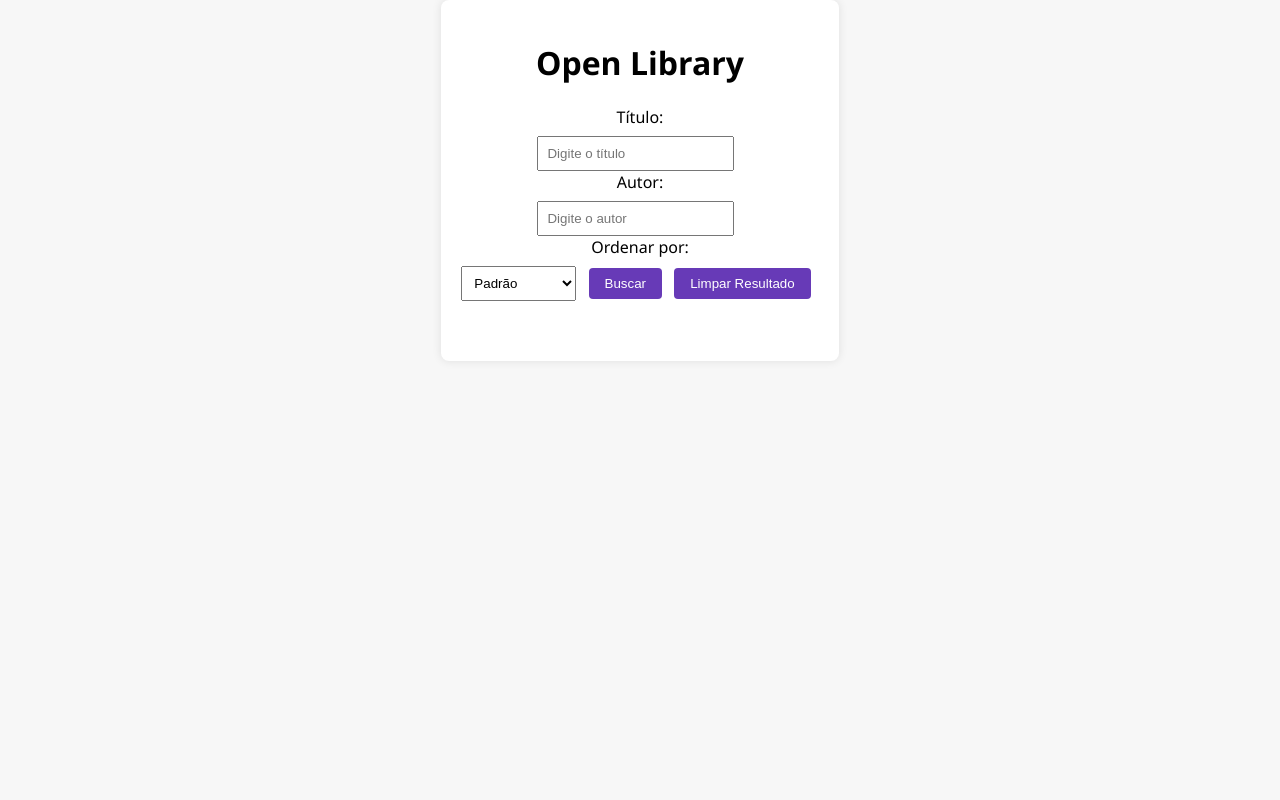
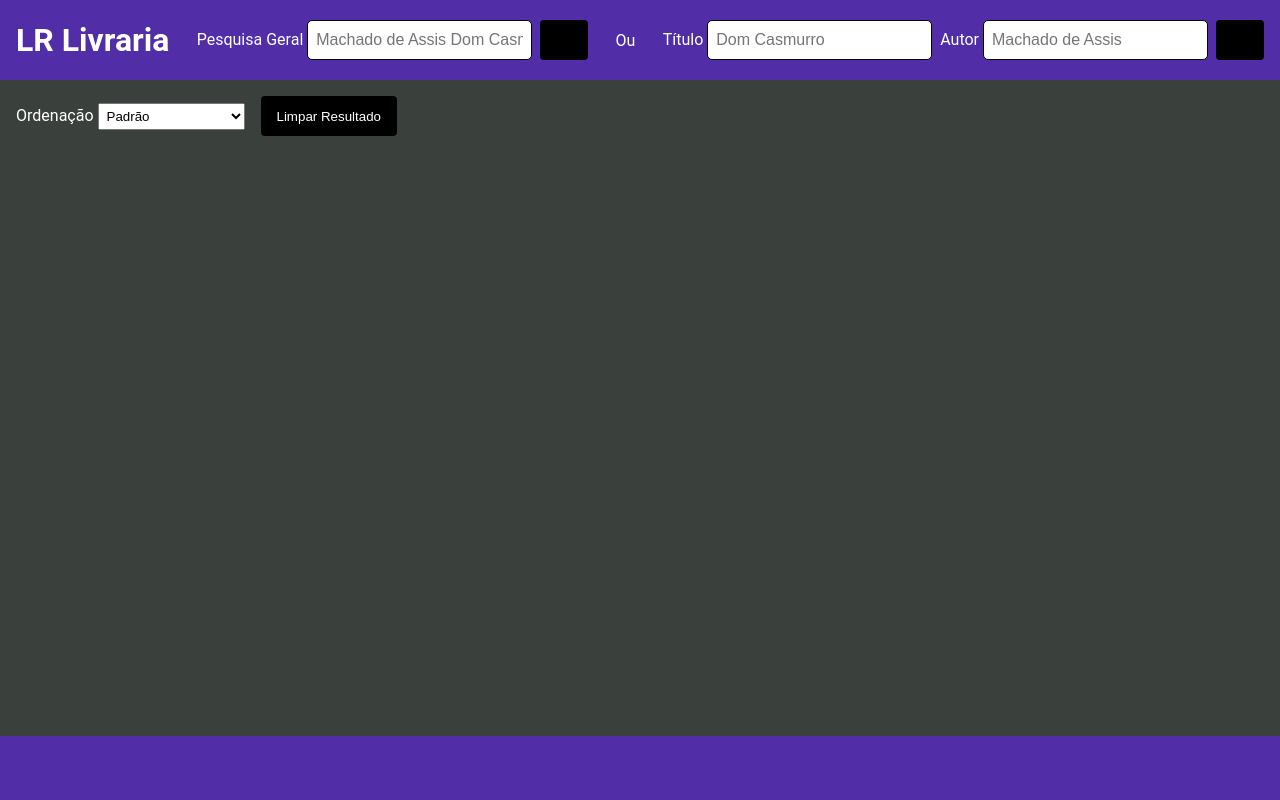
Before and after one commit to RafaelHuszcza/Si2-API, a Flask app: page / in a window 1280 px wide. Run offline with Flask 3, Linux system fonts and the light colour scheme; some libraries are stand-ins or nearby versions.

Commit message:
Quase pronto

```diff
--- a/static/script.js
+++ b/static/script.js
@@ -1,116 +1,175 @@
 const apiUrl = 'https://openlibrary.org/search.json';
-let paginaAtual = 1;
-const livrosPorPagina = 6;
+const booksPerPage = 6;
+
 let data;
-
-function buscarLivrosComFiltros() {
-    const tituloInput = document.getElementById('titulo');
-    const autorInput = document.getElementById('autor');
-    const queryInput = document.getElementById('query');
-
-    const titulo = tituloInput.value.trim();
-    const autor = autorInput.value.trim();
-    const query = queryInput.value.trim();
-
-    const parametros = [];
-
-    if (titulo) {
-        parametros.push(`title=${encodeURIComponent(titulo)}`);
-    }
-
-    if (autor) {
-        parametros.push(`author=${encodeURIComponent(autor)}`);
-    }
+let currentPage = 1;
 
 
-    const ordenacaoSelect = document.getElementById('ordenacao');
-    const ordenacao = ordenacaoSelect.value;
-    if (ordenacao) {
-        parametros.push(`sort=${encodeURIComponent(ordenacao)}`);
+
+
+
+
+function searchBooksWithFilters() {
+    const title = document.getElementById('title')?.value.trim();
+    const author = document.getElementById('author')?.value.trim();
+    const sorting = document.getElementById('sorting')?.value
+    const parameters = [];
+    if (title) {
+        parameters.push(`title=${encodeURIComponent(title)}`);
     }
+    if (author) {
+        parameters.push(`author=${encodeURIComponent(author)}`);
+    }
+    if (sorting) {
+        parameters.push(`sort=${encodeURIComponent(sorting)}`);
+    }
+    const url = `${apiUrl}?${parameters.join('&')}&page=${currentPage}`;
+    fetch(url)
+        .then(response => {
+            if (!response.ok) {
+                throw new Error('Incapaz de recuperar resultados. Por favor, tente novamente.');
+            }
+            return response.json();
+        })
+        .then(resultData => {
+            displayResults(resultData);
+        })
+        .catch(error => {
+            console.error('Request error:', error);
+            alert(error.message);
+        });
+}
 
-    const url = `${apiUrl}?${parametros.join('&')}&page=${paginaAtual}`;
+function reSort() {
+    const title = document.getElementById('title')?.value.trim();
+    const author = document.getElementById('author')?.value.trim();
+    const sorting = document.getElementById('sorting')?.value
+    const query = document.getElementById('query')?.value.trim();
+    const parameters = [];
+    if (title) {
+        parameters.push(`title=${encodeURIComponent(title)}`);
+    }
+    if (author) {
+        parameters.push(`author=${encodeURIComponent(author)}`);
+    }
+    if (query && !author && !title) {
+        parameters.push(`q=${encodeURIComponent(query)}`);
+    }
+    if (sorting) {
+        parameters.push(`sort=${encodeURIComponent(sorting)}`);
+    }
+    if (!sorting && !query && !author && !title) {
+        console.log('no filters');
+    }
+    const url = `${apiUrl}?${parameters.join('&')}&page=${currentPage}`;
 
     fetch(url)
         .then(response => {
             if (!response.ok) {
-                throw new Error('Não foi possível obter os resultados. Tente novamente.');
+                throw new Error('Incapaz de recuperar resultados. Por favor, tente novamente.');
             }
             return response.json();
         })
         .then(resultData => {
             console.log(resultData);
-            data = resultData;
-            exibirResultado(data);
+            displayResults(resultData);
         })
         .catch(error => {
-            console.error('Erro na solicitação:', error);
+            console.error('Request error:', error);
+            alert(error.message);
+        });
+}
+function searchBooks() {
+    const query = document.getElementById('query')?.value.trim();
+    const sorting = document.getElementById('sorting')?.value
+    const parameters = [];
+    if (query) {
+        parameters.push(`q=${encodeURIComponent(query)}`);
+    }
+    if (sorting) {
+        parameters.push(`sort=${encodeURIComponent(sorting)}`);
+    }
+    const url = `${apiUrl}?${parameters.join('&')}&page=${currentPage}`;
+    fetch(url)
+        .then(response => {
+            if (!response.ok) {
+                throw new Error('Incapaz de recuperar resultados. Por favor, tente novamente.');
+            }
+            return response.json();
+        })
+        .then(resultData => {
+            console.log(resultData);
+            displayResults(resultData);
+        })
+        .catch(error => {
+            console.error('Request error:', error);
             alert(error.message);
         });
 }
 
-function exibirResultado(data) {
-    const resultadoDiv = document.getElementById('resultado');
+function displayResults(data) {
+    const resultDiv = document.getElementById('result');
+    const noResults = document.getElementById('noResults');
     const paginationDiv = document.getElementById('pagination');
 
-    resultadoDiv.innerHTML = '';
-    paginationDiv.innerHTML = '';
-
     if (data.docs.length === 0) {
-        resultadoDiv.innerHTML = '<p>Nenhum livro encontrado.</p>';
+        noResults.classList.add("visible");
         return;
     }
+    noResults.classList.remove("visible");
 
-    const startIndex = (paginaAtual - 1) * livrosPorPagina;
-    const endIndex = startIndex + livrosPorPagina;
-    const livrosExibidos = data.docs.slice(startIndex, endIndex);
+    const startIndex = (currentPage - 1) * booksPerPage;
+    const endIndex = startIndex + booksPerPage;
+    const displayedBooks = data.docs.slice(startIndex, endIndex);
+    resultDiv.innerHTML = ``;
+    displayedBooks.forEach(book => {
+        const bookDiv = document.createElement('div');
+        bookDiv.classList.add('book');
 
-    livrosExibidos.forEach(livro => {
-        const livroDiv = document.createElement('div');
-        livroDiv.classList.add('livro');
-
-        const capa = livro.cover_i
-            ? `<img src="https://covers.openlibrary.org/b/id/${livro.cover_i}-M.jpg" alt="${livro.title}">`
-            : '<p class="sem-capa">Capa não disponível</p>';
-
-        const titulo = `<h2>${livro.title}</h2>`;
-        const autor = `<p class="autor">Autor: ${livro.author_name ? livro.author_name.join(', ') : 'N/A'}</p>`;
-
-        livroDiv.innerHTML = `${capa}${titulo}${autor}`;
-        resultadoDiv.appendChild(livroDiv);
+        const cover = book.cover_i
+            ? `<img src="https://covers.openlibrary.org/b/id/${book.cover_i}-M.jpg" alt="${book.title}">`
+            : '<p class="no-cover">Cover not available</p>';
+        const infos = `<div class="book-info">
+        <h3>${book.title}</h3>
+        <p class="author">Author: ${book.author_name ? book.author_name.join(', ') : 'N/A'}</p>
+        </div>
+        `
+        bookDiv.innerHTML = `${cover}${infos}`;
+        resultDiv.appendChild(bookDiv);
     });
 
-    const numPags = Math.ceil(data.numFound / livrosPorPagina);
+    const numPages = Math.ceil(data.numFound / booksPerPage);
 
-    paginationDiv.innerHTML = `<p>Página ${paginaAtual} de ${numPags}</p>`;
+    paginationDiv.innerHTML = `<p>Page ${currentPage} of ${numPages}</p>`;
 
-    if (numPags > 1) {
+    if (numPages > 1) {
         paginationDiv.innerHTML += `
-            <button onclick="irParaPagina(${paginaAtual - 1})" ${paginaAtual === 1 ? 'disabled' : ''}>Anterior</button>
-            <span>
-                Ir para página:
-                <input type="number" id="inputPagina" min="1" max="${numPags}" value="${paginaAtual}" />
-                <button onclick="irParaPagina(document.getElementById('inputPagina').value)">Ir</button>
-            </span>
-            <button onclick="irParaPagina(${paginaAtual + 1})" ${paginaAtual === numPags ? 'disabled' : ''}>Próxima</button>
+            <button class="button" onclick="goToPage(${currentPage - 1})" ${currentPage === 1 ? 'disabled' : ''}>Previous</button>
+            <button class="button" onclick="goToPage(${currentPage + 1})" ${currentPage === numPages ? 'disabled' : ''}>Next</button>
+            <div class="search">
+            Go to page:
+            <input type="number" id="inputPage" min="1" max="${numPages}" value="${currentPage}" />
+            <button class="button" onclick="goToPage(document.getElementById('inputPage').value)">Go</button>
+        </div>
         `;
     }
 }
 
-function limparResultado() {
-    const resultadoDiv = document.getElementById('resultado');
+function clearResults() {
+    const resultDiv = document.getElementById('result');
     const paginationDiv = document.getElementById('pagination');
-    resultadoDiv.innerHTML = '';
+    resultDiv.innerHTML = '';
     paginationDiv.innerHTML = '';
+    noResults.classList.remove("visible");
 }
 
-function irParaPagina(pagina) {
-    const numPags = Math.ceil(data.numFound / livrosPorPagina);
+function goToPage(page) {
+    const numPages = Math.ceil(data.numFound / booksPerPage);
 
-    if (pagina >= 1 && pagina <= numPags) {
-        paginaAtual = pagina;
-        buscarLivrosComFiltros();
+    if (page >= 1 && page <= numPages) {
+        currentPage = page;
+        searchBooksWithFilters();
     } else {
-        alert(`Digite um número entre 1 e ${numPags}.`);
+        alert(`Enter a number between 1 and ${numPages}.`);
     }
 }
--- a/static/styles.css
+++ b/static/styles.css
@@ -1,86 +1,189 @@
+html {
+    font-size: 16px;
+}
 body {
-    font-family: 'Segoe UI', Tahoma, Geneva, Verdana, sans-serif;
-    background-color: #f7f7f7;
+    font-family: 'roboto', sans-serif;
+    background-color: #3a413c;
+    color: #fff;
     margin: 0;
     padding: 0;
     display: flex;
+      flex-direction: column;
+      min-height: 100vh;
+}
+
+* {
+    box-sizing: border-box;
+    margin: 0;
+    padding: 0;
+}
+
+
+header {
+    display: flex;
+    padding: 1rem;
+    justify-content: space-between;
+    flex-wrap: wrap;
+    background-color:#512DA8;
+    min-height: 10vh;
+
+}
+h1{
+    text-align: center;
+    margin: auto 0;
+}
+.search{
+    display: flex;
+    align-items: center;
+    justify-content: center;
+    gap: 1rem;
+}
+.search-input {
+    display: flex;
+    flex-direction: row;
+    flex-wrap: wrap;
+    align-items: center;
+    gap: 0.5rem;
+}
+
+.advanced-search{
+    display: flex;
     flex-direction: column;
     align-items: center;
+    justify-content: center;
+}
+.separator{
+    display: flex;
+    align-items: center;
+    justify-content: center;
+    text-align: center;
 }
 
-.container {
-    text-align: center;
-    padding: 20px;
-    background-color: #fff;
-    border-radius: 8px;
-    box-shadow: 0 0 10px rgba(0, 0, 0, 0.1);
+
+input {
+    font-size: 1rem;
+    height:2.5rem;
+    padding: 0.5rem;
+    border: 1px solid #000;
+    border-radius: 5px;
 }
 
-.form-container {
-    margin-bottom: 20px;
-}
-
-label {
-    display: block;
-    margin-bottom: 8px;
-}
-
-input, select {
-    padding: 8px;
-    margin-right: 8px;
-}
-
-button {
-    padding: 8px 16px;
-    margin-right: 8px;
+.button {
+    height: 2.5rem;
+    min-width: 3rem;
+    justify-content: center;
+    display: flex;
     cursor: pointer;
-    background-color: #673AB7;
+    background-color: #000;
     color: #fff;
     border: none;
     border-radius: 4px;
+    display: flex;
+    align-items: center;
+    padding: 0 1rem;
 }
 
-button:hover {
-    background-color: #512DA8;
+.button:hover {
+    opacity: 0.7;
 }
 
-.livros-container {
+main{
+    display: flex;
+    flex: 1;
+    position: relative;
+    overflow-y: auto;
+    overflow-x: hidden;
+    padding-top: 5rem;
+    justify-content: center;
+    width: 100%;
+}
+.books-container {
+    flex: 1;
     display: flex;
     flex-wrap: wrap;
     justify-content: center;
+
+}
+.sorting-options {
+    position: absolute;
+    justify-content: center;
+    align-items: center;
+    display: flex;
+    gap: 1rem;
+    left: 0;
+    padding: 1rem;
+    top:0
+ }
+
+ select {
+    padding:0.25rem;
 }
 
-.livro {
+.pagination {
+    display: flex;
+    justify-content: center;
+    height: 8vh;
+    text-align: center;
+    align-items: center;
+    gap: 1rem;
+    background-color:#512DA8;
+}
+
+
+.noResults {
+    text-align: center;
+    padding: 1rem;
+    background-color: red;
     border: 1px solid #ddd;
-    padding: 10px;
-    margin: 10px;
-    width: 200px;
+    border-radius: 5px;
+    height: 4rem;
+    width: auto;
+    position: absolute;
+    display:none;
+}
+.visible{
+    display: block;
+}
+
+.noResults p {
+    font-size: 2rem;
+    color: #fff;
+    font-weight: bold;
+}
+
+.book {
+    padding: 0.5rem;
+    margin: 0.5rem;
+    width: 25rem;
+    height: 15rem;
     text-align: center;
     background-color: #fff;
-    border-radius: 8px;
-    box-shadow: 0 0 10px rgba(0, 0, 0, 0.1);
+    border-radius: 5px;
+    display: flex;
+    color: #000;
+    gap: 1rem;
 }
 
-.livro img {
+.book img {
     max-width: 100%;
     height: auto;
-    border: 1px solid #ddd;
-    border-radius: 4px;
-    margin-bottom: 8px;
+    border-radius: 5px;
 }
-
-.sem-capa {
+.no-cover{
+    height: 100%;
+    width: 5rem;
     font-style: italic;
     color: #888;
     margin: 0;
 }
-
-.autor {
+.book-info {
+    display: flex;
+    flex-direction: column;
+    flex: 1;
+    gap: 0.5rem;
+}
+.author {
     font-style: italic;
     color: #555;
     margin-top: 8px;
 }
-
-.pagination {
-    margin-top: 20px;
-}
--- a/templates/index.html
+++ b/templates/index.html
@@ -4,32 +4,66 @@
 <head>
     <meta charset="UTF-8">
     <meta name="viewport" content="width=device-width, initial-scale=1.0">
-    <title>Open Library</title>
+    <title>LR Livraria</title>
     <link rel="stylesheet" href="{{ url_for('static', filename='styles.css') }}">
 </head>
 
 <body>
-    <div class="container">
-        <h1>Open Library</h1>
-        <div class="form-container">
-            <label for="titulo">Título:</label>
-            <input type="text" id="titulo" placeholder="Digite o título">
-            <label for="autor">Autor:</label>
-            <input type="text" id="autor" placeholder="Digite o autor">
-            <label for="ordenacao">Ordenar por:</label>
-            <select id="ordenacao">
-                <option value="">Padrão</option>
-                <option value="new">Mais recente</option>
-                <option value="popularity">Mais popular</option>
+    <header>
+        <h1>LR Livraria</h1>
+        <div class="search">
+            <div class="search-input">
+                <label>Pesquisa Geral
+                    <input type="text" id="query" placeholder="Machado de Assis Dom Casmurro">
+                </label>
+                <button onclick="searchBooks()" class="button">
+                    <iconify-icon icon="iconamoon:search" style="color: white;" width="16"></iconify-icon>
+                </button>
+            </div>
+        </div>
+        <div class="separator">
+            <p>Ou</p>
+        </div>
+        <div class="advanced-search">
+            <div class="search-input">
+                <label for="title">Título <input type="text" id="title" placeholder="Dom Casmurro"></label>
 
-            </select>
-            <button onclick="buscarLivrosComFiltros()">Buscar</button>
-            <button onclick="limparResultado()">Limpar Resultado</button>
+                <label for="author">Autor <input type="text" id="author" placeholder="Machado de Assis"></label>
+
+                <button onclick="searchBooksWithFilters()" class="button">
+                    <iconify-icon icon="iconamoon:search" style="color: white;" width="16"></iconify-icon>
+                </button>
+            </div>
         </div>
-        <div id="resultado" class="livros-container"></div>
-        <div class="pagination" id="pagination"></div>
-    </div>
+        </div>
+    </header>
+    <main>
+        <div class="sorting-options">
+            <label for="sorting">Ordenação
+                <select onchange="reSort()" id="sorting">
+                    <option value="">Padrão</option>
+                    <option value="new">Mais Recente</option>
+                    <option value="rating">Melhor Classificado</option>
+                </select>
+            </label>
+
+            <button class="button" onclick="clearResults()">Limpar Resultado</button>
+        </div>
+        <div id="noResults" class="noResults">
+            <p>Nenhum Livro encontrado
+            <p>
+        </div>
+
+        <div id="result" class="books-container">
+
+        </div>
+    </main>
+
+
+    <footer class="pagination" id="pagination"></footer>
+
     <script src="{{ url_for('static', filename='script.js') }}"></script>
+    <script src="https://code.iconify.design/iconify-icon/1.0.7/iconify-icon.min.js"></script>
 </body>
 
 </html>
```
Also changed, not shown: static/search.svg (added).
